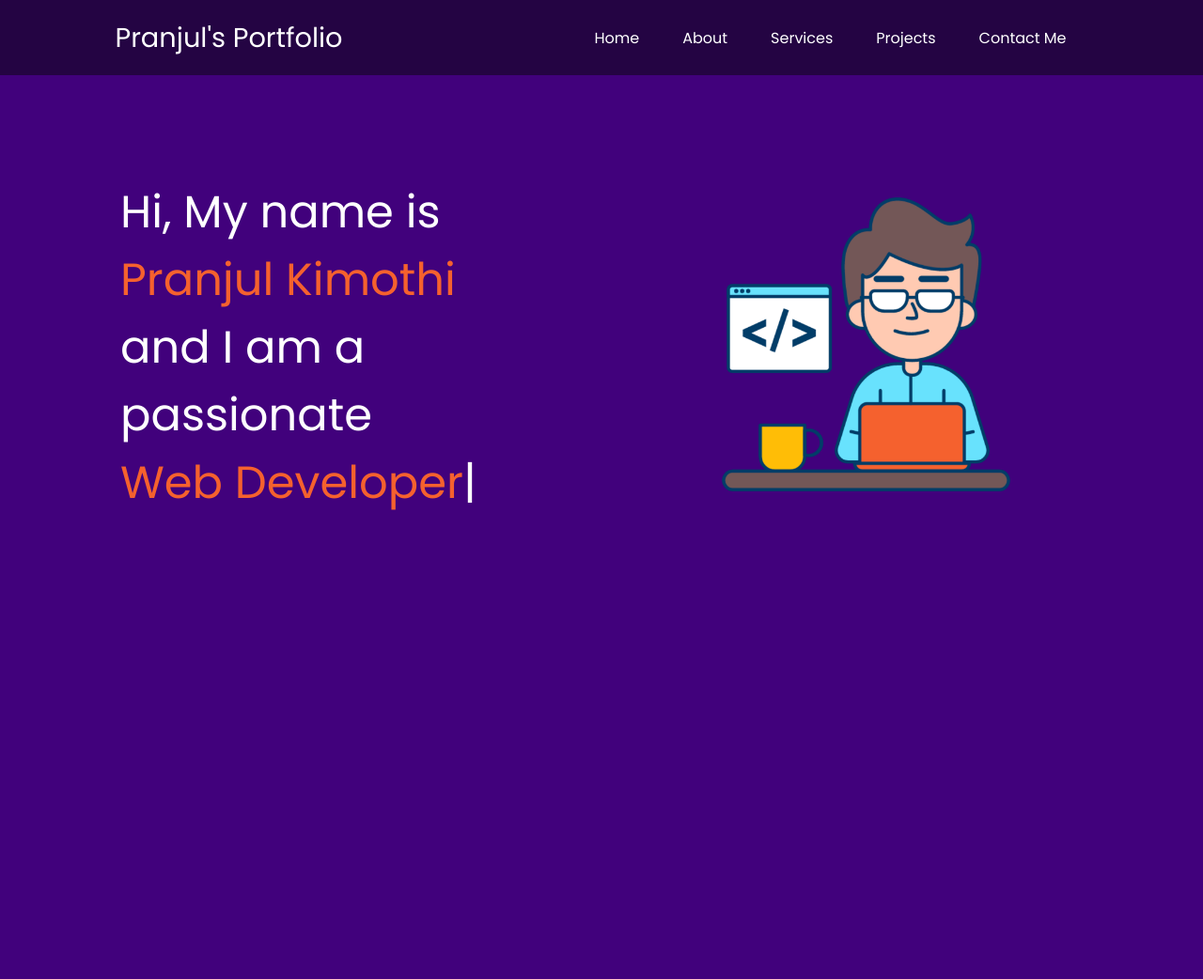
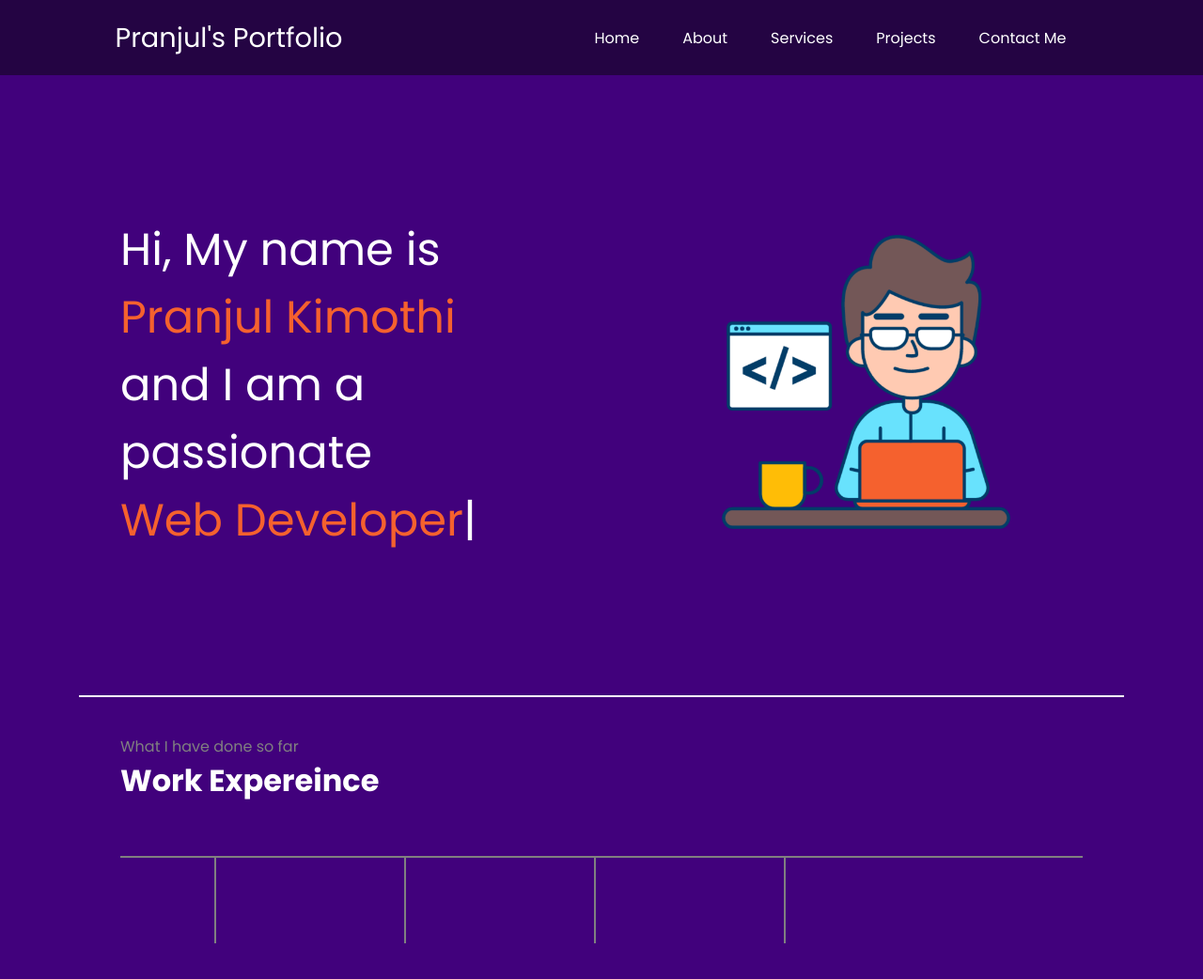
Before and after one commit to pranjulk7/Portfolio, a plain HTML site: page index.html in a window 1280 px wide. Shown: the whole page at 94% size. Before the commit the page ends 800 px from the top, so only its background shows below. Drawn offline with nearby package versions, Linux system fonts and the light colour scheme.

Commit message:
Commit changes

```diff
--- a/index.html
+++ b/index.html
@@ -58,7 +58,7 @@
         .firstSection {
             display: flex;
             justify-content: space-around;
-            margin: 80px 0;
+            margin: 120px 0;
             align-items: center;
         }
 
@@ -81,11 +81,48 @@
 
         .orange {
             color: rgba(245, 97, 46, 255);
+
         }
 
         #element {
             color: rgba(245, 97, 46, 255);
         }
+
+        .secondSection{
+            max-width: 80vw;
+            margin: auto;
+            height: 80vh;
+        }
+        main hr{
+            border: 0;
+            background:  rgb(255, 255, 255);
+            height: 1.8px;
+            margin: 40px 84px;
+
+        }
+        .secondSection h1{
+            font-size: 2rem;
+        }
+
+        .text-grey{
+            color:grey
+        }
+
+        .secondSection .box{
+            background: grey;
+            width: 80vw;
+            height: 2px;
+            margin: 56px 0;
+            display: flex;
+        }
+
+        .secondSection .verticle{
+            height: 93px;
+            width: 2px;
+            background: grey;
+            margin:0 100px;
+        }
+
     </style>
 </head>
 
@@ -119,8 +156,22 @@
             </div>
 
         </section>
+<hr>
+        <section class="secondSection">
+            <span class="text-grey">What I have done so far</span>
+            <h1>Work Expereince</h1>
 
 
+            <div class="box">
+                <div class="verticle">
+                    <img src="" alt="">
+                </div>
+                <div class="verticle"></div>
+                <div class="verticle"></div>
+                <div class="verticle"></div>
+
+            </div>
+        </section>
 
 
     </main>
```
